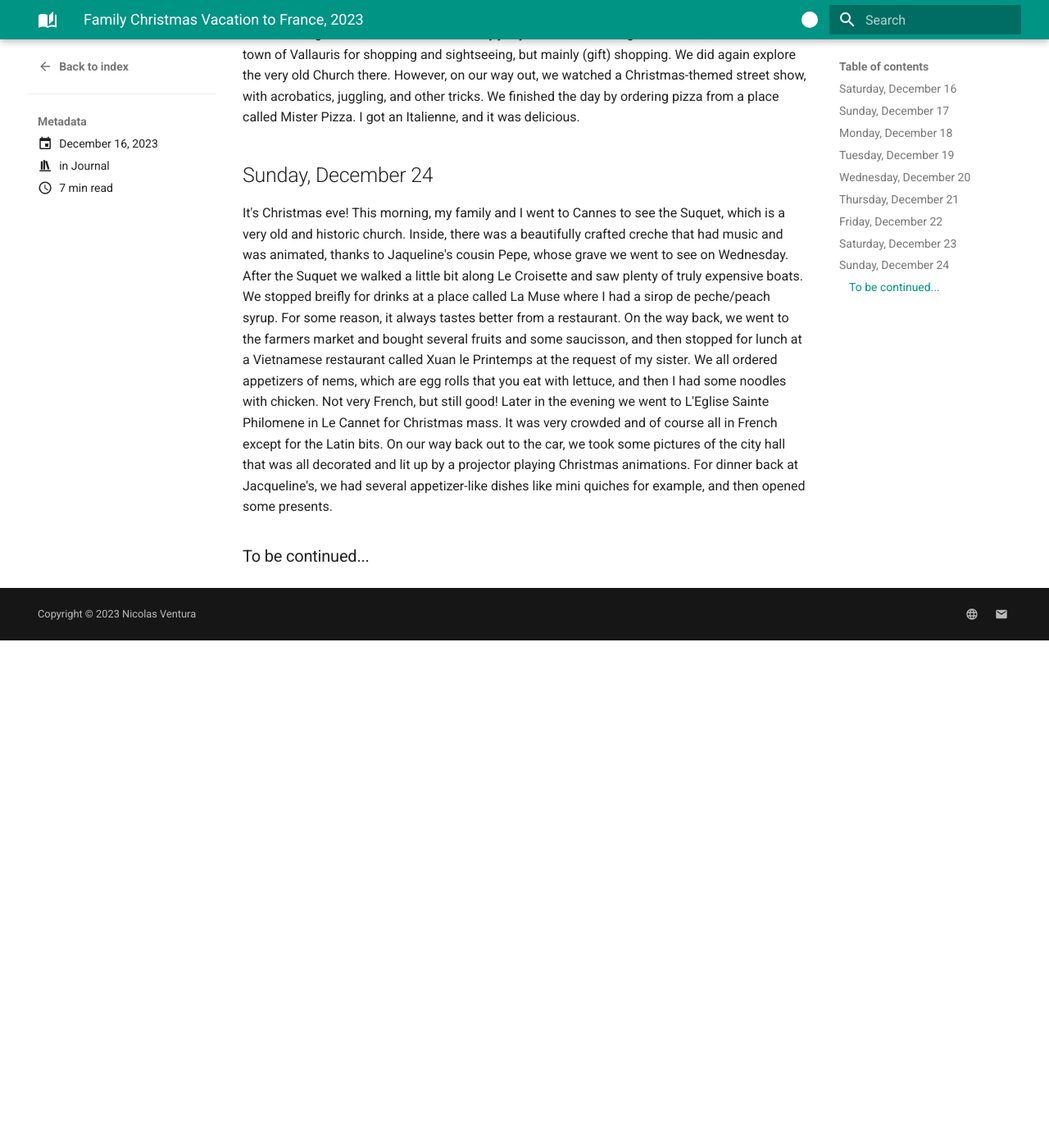
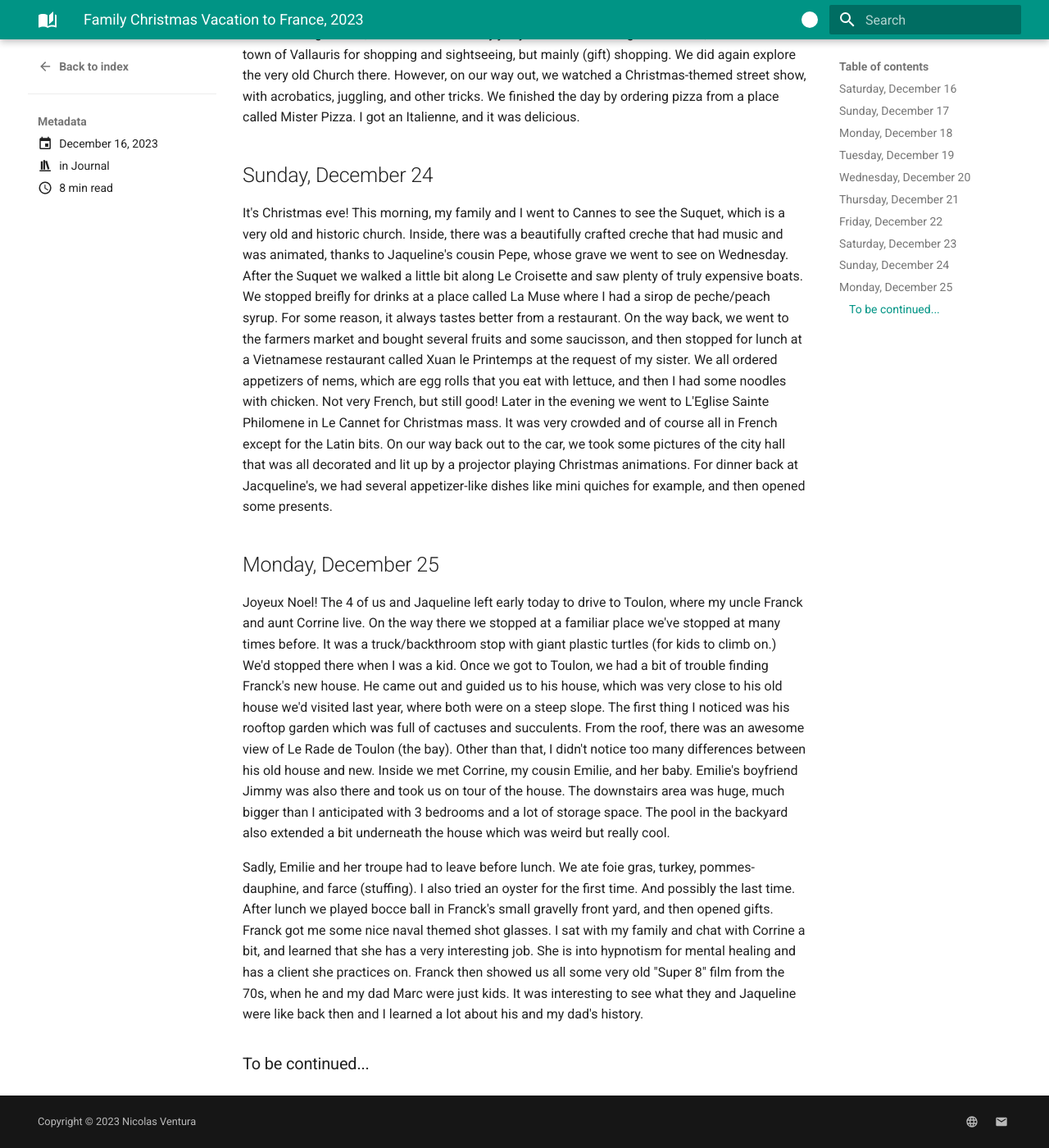
Before and after one commit to nicfv/Me, an MkDocs documentation site: the page built from docs/posts/007-france.md, in a window 1280 px wide and 1400 px high, scrolled down 2894 px. Shown: the whole window at 82% size. Built offline with MkDocs 1.6.1 and Material for MkDocs 9.7.7, drawn with Linux system fonts in a browser that asks for light colours; before the commit the page ends 3675 px from its top, so only the background shows below that.

Commit message:
christmas

```diff
--- a/docs/posts/007-france.md
+++ b/docs/posts/007-france.md
@@ -56,4 +56,10 @@ Today we wrapped gifts in the morning, and then had veal pockets for lunch. It w
 
 It's Christmas eve! This morning, my family and I went to Cannes to see the Suquet, which is a very old and historic church. Inside, there was a beautifully crafted creche that had music and was animated, thanks to Jaqueline's cousin Pepe, whose grave we went to see on Wednesday. After the Suquet we walked a little bit along Le Croisette and saw plenty of truly expensive boats. We stopped breifly for drinks at a place called La Muse where I had a sirop de peche/peach syrup. For some reason, it always tastes better from a restaurant. On the way back, we went to the farmers market and bought several fruits and some saucisson, and then stopped for lunch at a Vietnamese restaurant called Xuan le Printemps at the request of my sister. We all ordered appetizers of nems, which are egg rolls that you eat with lettuce, and then I had some noodles with chicken. Not very French, but still good! Later in the evening we went to L'Eglise Sainte Philomene in Le Cannet for Christmas mass. It was very crowded and of course all in French except for the Latin bits. On our way back out to the car, we took some pictures of the city hall that was all decorated and lit up by a projector playing Christmas animations. For dinner back at Jacqueline's, we had several appetizer-like dishes like mini quiches for example, and then opened some presents.
 
+## Monday, December 25
+
+Joyeux Noel! The 4 of us and Jaqueline left early today to drive to Toulon, where my uncle Franck and aunt Corrine live. On the way there we stopped at a familiar place we've stopped at many times before. It was a truck/backthroom stop with giant plastic turtles (for kids to climb on.) We'd stopped there when I was a kid. Once we got to Toulon, we had a bit of trouble finding Franck's new house. He came out and guided us to his house, which was very close to his old house we'd visited last year, where both were on a steep slope. The first thing I noticed was his rooftop garden which was full of cactuses and succulents. From the roof, there was an awesome view of Le Rade de Toulon (the bay). Other than that, I didn't notice too many differences between his old house and new. Inside we met Corrine, my cousin Emilie, and her baby. Emilie's boyfriend Jimmy was also there and took us on tour of the house. The downstairs area was huge, much bigger than I anticipated with 3 bedrooms and a lot of storage space. The pool in the backyard also extended a bit underneath the house which was weird but really cool.
+
+Sadly, Emilie and her troupe had to leave before lunch. We ate foie gras, turkey, pommes-dauphine, and farce (stuffing). I also tried an oyster for the first time. And possibly the last time. After lunch we played bocce ball in Franck's small gravelly front yard, and then opened gifts. Franck got me some nice naval themed shot glasses. I sat with my family and chat with Corrine a bit, and learned that she has a very interesting job. She is into hypnotism for mental healing and has a client she practices on. Franck then showed us all some very old "Super 8" film from the 70s, when he and my dad Marc were just kids. It was interesting to see what they and Jaqueline were like back then and I learned a lot about his and my dad's history.
+
 ### To be continued...
```
